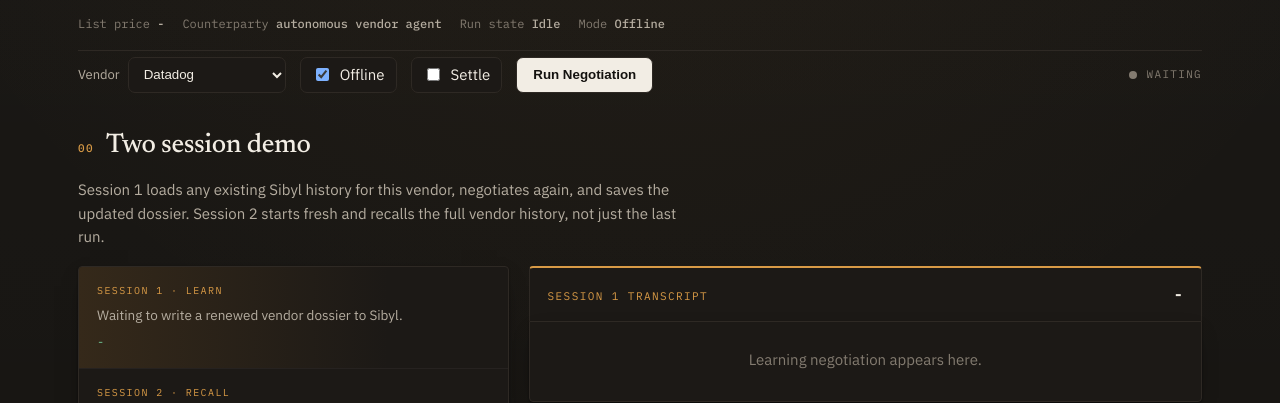
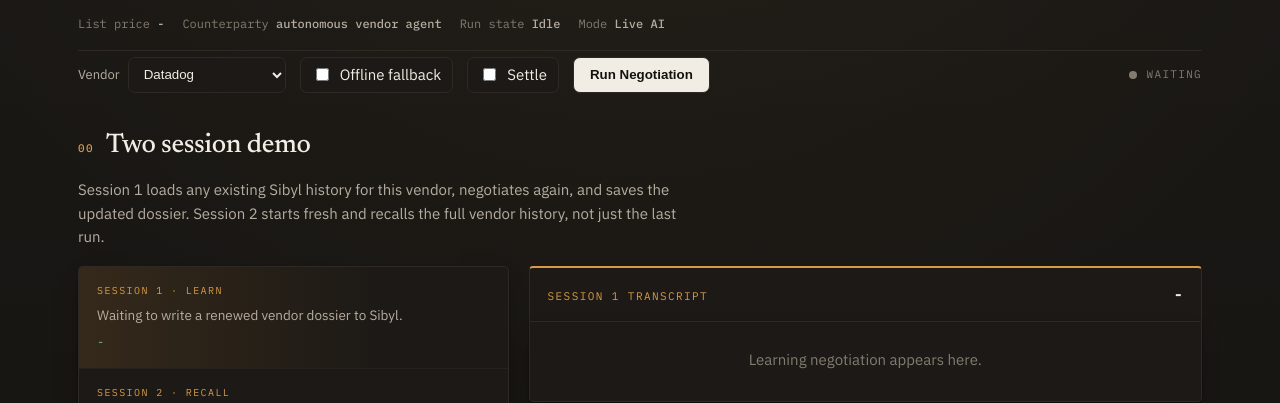
Before and after one commit to anushkasomani/grudge, a plain HTML site: page web/index.html in a window 1280 px wide. Both pictures are taken after a click on the link "Live Demo". Shown: the part 366-769 px from the top of the page. Drawn offline with Linux system fonts and the light colour scheme.

Commit message:
Default web demo to live AI

```diff
--- a/web/index.html
+++ b/web/index.html
@@ -798,7 +798,7 @@
         <span>List price <b id="listPriceMeta">-</b></span>
         <span>Counterparty <b id="vendorMeta">autonomous vendor agent</b></span>
         <span>Run state <b id="phase">Idle</b></span>
-        <span>Mode <b id="mode">Offline</b></span>
+        <span>Mode <b id="mode">Live AI</b></span>
       </div>
       <div class="controls">
         <label class="field">Vendor
@@ -808,7 +808,7 @@
             <option value="vercel">Vercel</option>
           </select>
         </label>
-        <label class="toggle"><input id="offline" type="checkbox" checked> Offline</label>
+        <label class="toggle"><input id="offline" type="checkbox"> Offline fallback</label>
         <label class="toggle"><input id="settle" type="checkbox"> Settle</label>
         <button class="run" id="run">Run Negotiation</button>
         <div class="statusline"><span class="dot" id="dot"></span><span id="status">Waiting</span></div>
```
